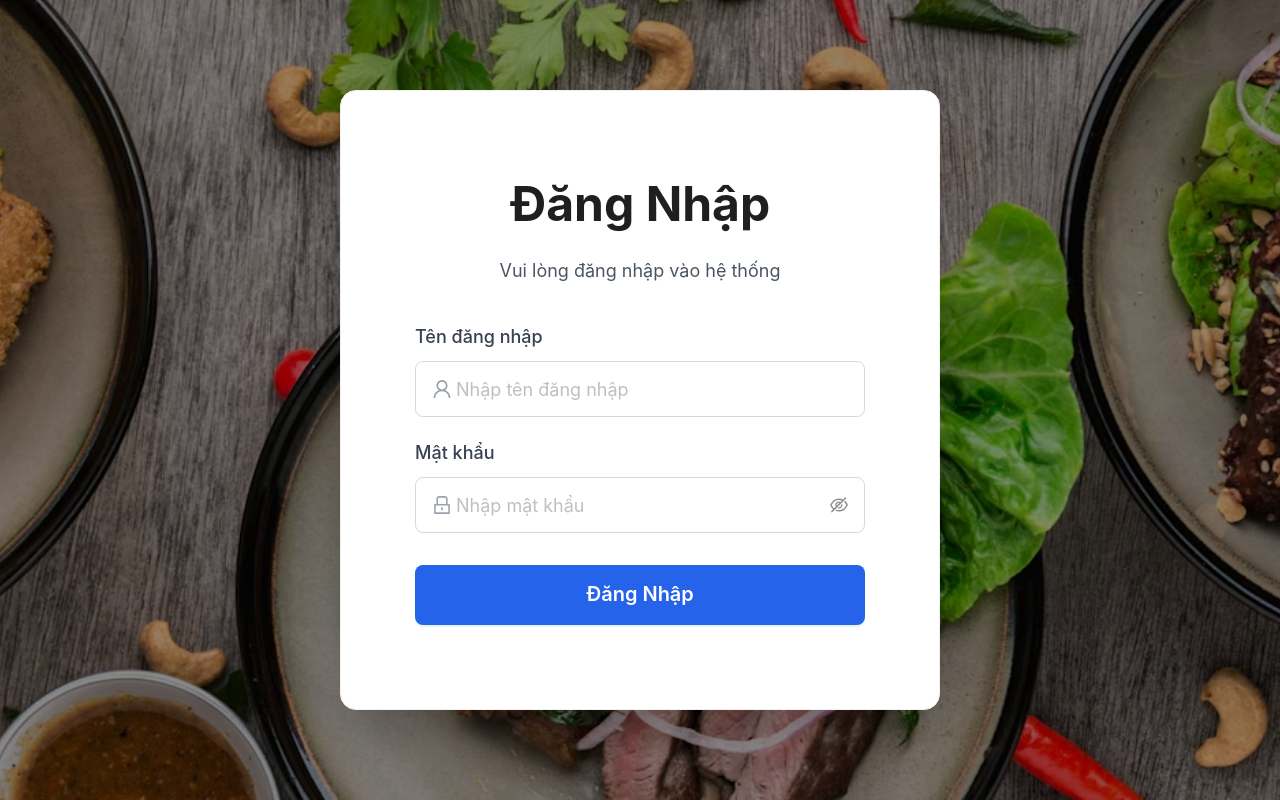
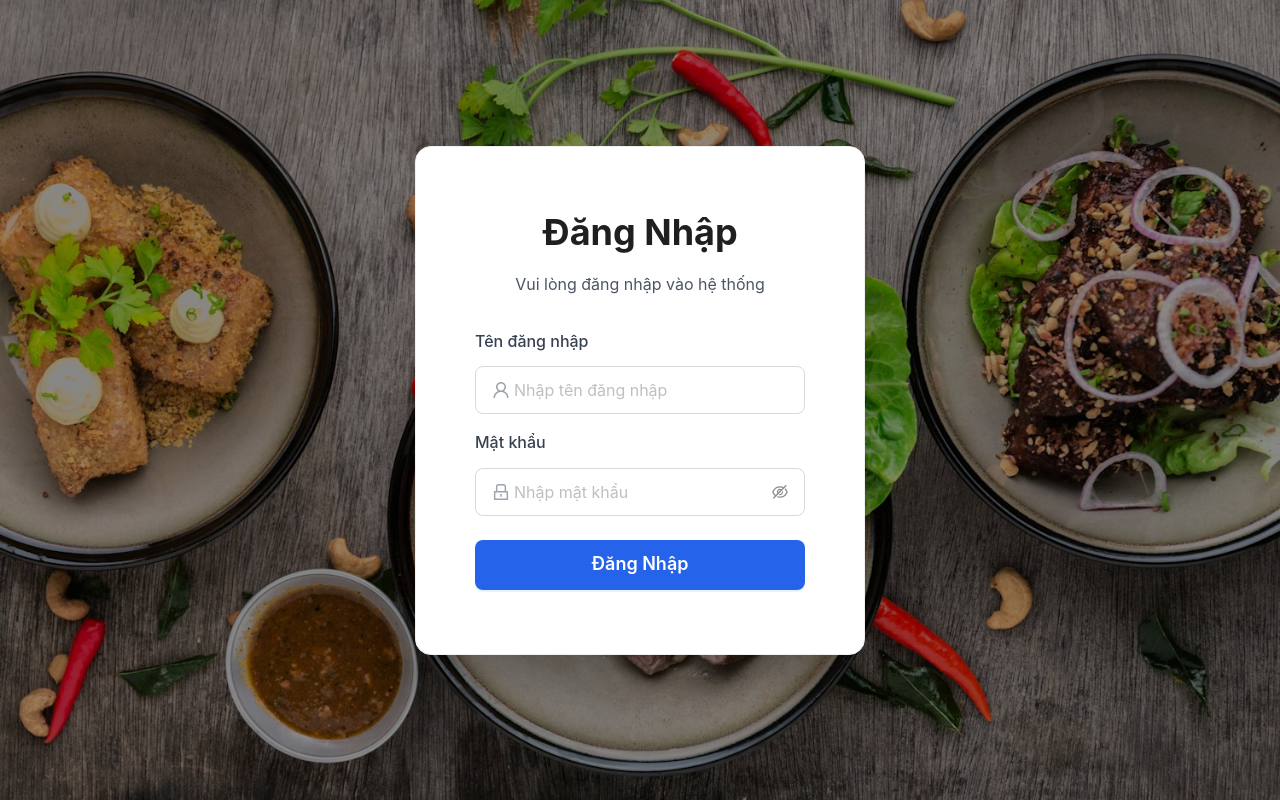
Before and after one commit to diexdx04/nhanvien-datban, a React (Create React App) app: page / in a window 1280 px wide. Built offline with nearby package versions, Linux system fonts and the light colour scheme.

Commit message:
fix giao dien reponsive

```diff
--- a/public/index.html
+++ b/public/index.html
@@ -26,7 +26,7 @@
       work correctly both with client-side routing and a non-root public URL.
       Learn how to configure a non-root public URL by running `npm run build`.
     -->
-    <title>React App</title>
+    <title>NhanVien-DatBan</title>
   </head>
   <body>
     <noscript>You need to enable JavaScript to run this app.</noscript>
--- a/src/components/ActionColumn.js
+++ b/src/components/ActionColumn.js
@@ -2,13 +2,16 @@ import React from 'react';
 import { Button } from 'antd';
 import { PlusOutlined } from '@ant-design/icons';
 
-const ActionColumn = ({ record, onAddDish }) => {
+const ActionColumn = ({ record, onAddDish, isTablet = true }) => {
+  const buttonHeight = isTablet ? '48px' : '40px';
+  const buttonFontSize = isTablet ? '16px' : '14px';
+
   return (
     <Button
       type="primary"
       icon={<PlusOutlined />}
-      size="large"
-      style={{ fontSize: '16px', height: '48px' }}
+      size={isTablet ? 'large' : 'middle'}
+      style={{ fontSize: buttonFontSize, height: buttonHeight }}
       onClick={() => onAddDish && onAddDish(record.id)}
     >
       Thêm món
--- a/src/components/DishListColumn.js
+++ b/src/components/DishListColumn.js
@@ -3,18 +3,19 @@ import { Typography } from 'antd';
 
 const { Text } = Typography;
 
-const DishListColumn = ({ orders, getConfirmedOrders }) => {
+const DishListColumn = ({ orders, getConfirmedOrders, isTablet = true }) => {
   const confirmedOrders = getConfirmedOrders(orders);
+  const fontSize = isTablet ? '16px' : '14px';
 
   if (confirmedOrders.length === 0) {
-    return <Text style={{ fontSize: '16px', color: '#999' }}>Chưa có món</Text>;
+    return <Text style={{ fontSize: fontSize, color: '#999' }}>Chưa có món</Text>;
   }
 
   return (
     <div>
       {confirmedOrders.map((order) => (
         <div key={order.id} style={{ marginBottom: '8px' }}>
-          <Text style={{ fontSize: '16px' }}>
+          <Text style={{ fontSize: fontSize }}>
             {order.dish} x {order.quantity}
           </Text>
         </div>
--- a/src/components/StatusColumn.js
+++ b/src/components/StatusColumn.js
@@ -4,18 +4,25 @@ import { CheckOutlined } from '@ant-design/icons';
 
 const { Title, Text } = Typography;
 
-const StatusColumn = ({ record, getPendingOrders, onConfirmOrder }) => {
+const StatusColumn = ({ record, getPendingOrders, onConfirmOrder, isTablet = true }) => {
   const pendingOrders = getPendingOrders(record.orders);
   const count = pendingOrders.length;
+  const buttonHeight = isTablet ? '48px' : '40px';
+  const buttonFontSize = isTablet ? '16px' : '14px';
+  const buttonMinWidth = isTablet ? '120px' : '100px';
 
   const renderStatusContent = () => {
+    const contentFontSize = isTablet ? '16px' : '14px';
+    const titleSize = isTablet ? '20px' : '18px';
+    const popoverMinWidth = isTablet ? '300px' : '250px';
+
     if (pendingOrders.length === 0) {
-      return <Text style={{ fontSize: '16px' }}>Không có món mới</Text>;
+      return <Text style={{ fontSize: contentFontSize }}>Không có món mới</Text>;
     }
 
     return (
-      <div style={{ minWidth: '300px' }}>
-        <Title level={4} style={{ marginBottom: '16px', fontSize: '20px' }}>
+      <div style={{ minWidth: popoverMinWidth }}>
+        <Title level={4} style={{ marginBottom: '16px', fontSize: titleSize }}>
           Món mới thêm:
         </Title>
         {pendingOrders.map((order) => (
@@ -32,7 +39,7 @@ const StatusColumn = ({ record, getPendingOrders, onConfirmOrder }) => {
             }}
           >
             <div>
-              <Text strong style={{ fontSize: '16px', display: 'block' }}>
+              <Text strong style={{ fontSize: contentFontSize, display: 'block' }}>
                 {order.dish} x {order.quantity}
               </Text>
             </div>
@@ -41,7 +48,7 @@ const StatusColumn = ({ record, getPendingOrders, onConfirmOrder }) => {
               icon={<CheckOutlined />}
               onClick={() => onConfirmOrder(record.id, order.id)}
               size="middle"
-              style={{ fontSize: '14px' }}
+              style={{ fontSize: isTablet ? '14px' : '12px' }}
             >
               Đã xong
             </Button>
@@ -61,9 +68,9 @@ const StatusColumn = ({ record, getPendingOrders, onConfirmOrder }) => {
       <Button
         type={count > 0 ? 'primary' : 'default'}
         style={{
-          fontSize: '16px',
-          height: '48px',
-          minWidth: '120px',
+          fontSize: buttonFontSize,
+          height: buttonHeight,
+          minWidth: buttonMinWidth,
         }}
       >
         {count > 0 ? `${count} món mới` : 'Xem trạng thái'}
--- /dev/null
+++ b/src/hooks/useDeviceType.js
@@ -0,0 +1,31 @@
+import { useState, useEffect } from 'react';
+
+const useDeviceType = () => {
+  const [deviceType, setDeviceType] = useState('desktop');
+
+  useEffect(() => {
+    const checkDevice = () => {
+      const width = window.innerWidth;
+      const height = window.innerHeight;
+
+      if ((width === 1024 && height === 1366) ||
+          (width === 1366 && height === 1024) ||
+          (width >= 768 && width <= 1024 && /iPad|iPhone|iPod/.test(navigator.userAgent))) {
+        setDeviceType('tablet');
+      } else if (width >= 1024) {
+        setDeviceType('desktop');
+      } else {
+        setDeviceType('mobile');
+      }
+    };
+
+    checkDevice();
+    window.addEventListener('resize', checkDevice);
+
+    return () => window.removeEventListener('resize', checkDevice);
+  }, []);
+
+  return deviceType;
+};
+
+export default useDeviceType;
--- a/src/pages/Login.js
+++ b/src/pages/Login.js
@@ -5,6 +5,7 @@ import * as yup from 'yup';
 import { useNavigate } from 'react-router-dom';
 import { Input, Button, Card, Typography } from 'antd';
 import { UserOutlined, LockOutlined } from '@ant-design/icons';
+import useDeviceType from '../hooks/useDeviceType';
 
 const { Title } = Typography;
 
@@ -21,6 +22,7 @@ const loginSchema = yup.object({
 
 const Login = () => {
   const navigate = useNavigate();
+  const deviceType = useDeviceType();
   const {
     register,
     handleSubmit,
@@ -28,6 +30,25 @@ const Login = () => {
   } = useForm({
     resolver: yupResolver(loginSchema),
   });
+
+  // Styles theo device type
+  const isTablet = deviceType === 'tablet';
+  const containerStyle = isTablet
+    ? { minWidth: '1024px', minHeight: '1366px' }
+    : { width: '100%', height: '100vh' };
+
+  const cardStyle = isTablet
+    ? { width: '600px', padding: '60px 50px' }
+    : { width: '450px', maxWidth: '90%', padding: '40px 35px' };
+
+  const titleSize = isTablet ? '48px' : '36px';
+  const labelSize = isTablet ? '18px' : '16px';
+  const inputHeight = isTablet ? '56px' : '48px';
+  const inputFontSize = isTablet ? '18px' : '16px';
+  const buttonHeight = isTablet ? '60px' : '50px';
+  const buttonFontSize = isTablet ? '20px' : '18px';
+  const iconSize = isTablet ? '20px' : '18px';
+  const mbSpacing = isTablet ? { mb6: 'mb-6', mb8: 'mb-8', mb10: 'mb-10' } : { mb6: 'mb-4', mb8: 'mb-6', mb10: 'mb-8' };
 
   const onSubmit = async (data) => {
     try {
@@ -44,67 +65,68 @@ const Login = () => {
       className="h-screen w-screen flex items-center justify-center bg-cover bg-center bg-no-repeat relative"
       style={{
         backgroundImage: `url('/nen.avif')`,
-        minWidth: '1024px',
-        minHeight: '1366px',
+        ...containerStyle,
       }}
     >
       <div className="absolute inset-0 bg-black bg-opacity-40"></div>
       <Card
-        className="w-[600px] shadow-2xl relative z-10"
+        className="shadow-2xl relative z-10"
         style={{
-          padding: '60px 50px',
+          ...cardStyle,
           borderRadius: '16px',
         }}
       >
-        <div className="text-center mb-10">
-          <Title level={1} className="mb-4" style={{ fontSize: '48px', fontWeight: 'bold' }}>
+        <div className={`text-center ${mbSpacing.mb10}`}>
+          <Title level={1} className="mb-4" style={{ fontSize: titleSize, fontWeight: 'bold' }}>
             Đăng Nhập
           </Title>
-          <p className="text-gray-600 text-lg">Vui lòng đăng nhập vào hệ thống</p>
+          <p className="text-gray-600" style={{ fontSize: isTablet ? '18px' : '16px' }}>
+            Vui lòng đăng nhập vào hệ thống
+          </p>
         </div>
 
         <form onSubmit={handleSubmit(onSubmit)}>
-          <div className="mb-6">
-            <label className="block text-base font-medium text-gray-700 mb-3" style={{ fontSize: '18px' }}>
+          <div className={mbSpacing.mb6}>
+            <label className="block font-medium text-gray-700 mb-3" style={{ fontSize: labelSize }}>
               Tên đăng nhập
             </label>
             <Input
               {...register('username')}
               size="large"
-              prefix={<UserOutlined className="text-gray-400" style={{ fontSize: '20px' }} />}
+              prefix={<UserOutlined className="text-gray-400" style={{ fontSize: iconSize }} />}
               placeholder="Nhập tên đăng nhập"
               className={errors.username ? 'border-red-500' : ''}
               style={{
-                height: '56px',
-                fontSize: '18px',
+                height: inputHeight,
+                fontSize: inputFontSize,
                 padding: '12px 16px',
               }}
             />
             {errors.username && (
-              <p className="text-red-500 text-base mt-2" style={{ fontSize: '16px' }}>
+              <p className="text-red-500 mt-2" style={{ fontSize: isTablet ? '16px' : '14px' }}>
                 {errors.username.message}
               </p>
             )}
           </div>
 
-          <div className="mb-8">
-            <label className="block text-base font-medium text-gray-700 mb-3" style={{ fontSize: '18px' }}>
+          <div className={mbSpacing.mb8}>
+            <label className="block font-medium text-gray-700 mb-3" style={{ fontSize: labelSize }}>
               Mật khẩu
             </label>
             <Input.Password
               {...register('password')}
               size="large"
-              prefix={<LockOutlined className="text-gray-400" style={{ fontSize: '20px' }} />}
+              prefix={<LockOutlined className="text-gray-400" style={{ fontSize: iconSize }} />}
               placeholder="Nhập mật khẩu"
               className={errors.password ? 'border-red-500' : ''}
               style={{
-                height: '56px',
-                fontSize: '18px',
+                height: inputHeight,
+                fontSize: inputFontSize,
                 padding: '12px 16px',
               }}
             />
             {errors.password && (
-              <p className="text-red-500 text-base mt-2" style={{ fontSize: '16px' }}>
+              <p className="text-red-500 mt-2" style={{ fontSize: isTablet ? '16px' : '14px' }}>
                 {errors.password.message}
               </p>
             )}
@@ -118,8 +140,8 @@ const Login = () => {
             loading={isSubmitting}
             className="bg-blue-600 hover:bg-blue-700"
             style={{
-              height: '60px',
-              fontSize: '20px',
+              height: buttonHeight,
+              fontSize: buttonFontSize,
               fontWeight: '600',
               borderRadius: '8px',
             }}
--- a/src/pages/TableManagement.js
+++ b/src/pages/TableManagement.js
@@ -3,6 +3,7 @@ import { Card, Table, Typography } from 'antd';
 import DishListColumn from '../components/DishListColumn';
 import StatusColumn from '../components/StatusColumn';
 import ActionColumn from '../components/ActionColumn';
+import useDeviceType from '../hooks/useDeviceType';
 
 const { Title, Text } = Typography;
 
@@ -39,7 +40,10 @@ const initialTables = [
 ];
 
 const TableManagement = () => {
+  const deviceType = useDeviceType();
   const [tables, setTables] = useState(initialTables);
+
+  const isTablet = deviceType === 'tablet';
 
   const getConfirmedOrders = (orders) => {
     return orders.filter(order => order.confirmed === true);
@@ -69,13 +73,19 @@ const TableManagement = () => {
   const handleAddDish = (tableId) => {
   };
 
+  const titleSize = isTablet ? '42px' : '32px';
+  const cardTitleSize = isTablet ? '32px' : '24px';
+  const tableFontSize = isTablet ? '18px' : '16px';
+  const columnWidth = isTablet ? { name: 150, status: 200, action: 150 } : { name: 120, status: 180, action: 130 };
+  const padding = isTablet ? '30px' : '20px';
+
   const tableColumns = [
     {
       title: 'Bàn',
       dataIndex: 'name',
       key: 'name',
-      width: 150,
-      render: (text) => <Text strong style={{ fontSize: '18px' }}>{text}</Text>,
+      width: columnWidth.name,
+      render: (text) => <Text strong style={{ fontSize: tableFontSize }}>{text}</Text>,
     },
     {
       title: 'Danh sách món',
@@ -84,29 +94,32 @@ const TableManagement = () => {
         <DishListColumn
           orders={record.orders}
           getConfirmedOrders={getConfirmedOrders}
+          isTablet={isTablet}
         />
       ),
     },
     {
       title: 'Trạng thái',
       key: 'status',
-      width: 200,
+      width: columnWidth.status,
       render: (_, record) => (
         <StatusColumn
           record={record}
           getPendingOrders={getPendingOrders}
           onConfirmOrder={handleConfirmOrder}
+          isTablet={isTablet}
         />
       ),
     },
     {
       title: 'Thao tác',
       key: 'action',
-      width: 150,
+      width: columnWidth.action,
       render: (_, record) => (
         <ActionColumn
           record={record}
           onAddDish={handleAddDish}
+          isTablet={isTablet}
         />
       ),
     },
@@ -116,14 +129,13 @@ const TableManagement = () => {
     <div
       className="h-screen w-screen bg-gray-50"
       style={{
-        minWidth: '1024px',
-        minHeight: '1366px',
-        padding: '30px',
+        ...(isTablet ? { minWidth: '1024px', minHeight: '1366px' } : { width: '100%', height: '100vh' }),
+        padding: padding,
         overflow: 'auto',
       }}
     >
       <div className="mb-6">
-        <Title level={1} style={{ margin: 0, fontSize: '42px' }}>
+        <Title level={1} style={{ margin: 0, fontSize: titleSize }}>
           Quản Lý Bàn Ăn
         </Title>
       </div>
@@ -131,7 +143,7 @@ const TableManagement = () => {
       <div>
         <Card
           title={
-            <Title level={2} style={{ margin: 0, fontSize: '32px' }}>
+            <Title level={2} style={{ margin: 0, fontSize: cardTitleSize }}>
               Đơn đặt bàn
             </Title>
           }
@@ -141,8 +153,8 @@ const TableManagement = () => {
             columns={tableColumns}
             rowKey="id"
             pagination={false}
-            size="large"
-            style={{ fontSize: '18px' }}
+            size={isTablet ? 'large' : 'middle'}
+            style={{ fontSize: tableFontSize }}
           />
         </Card>
       </div>
```
